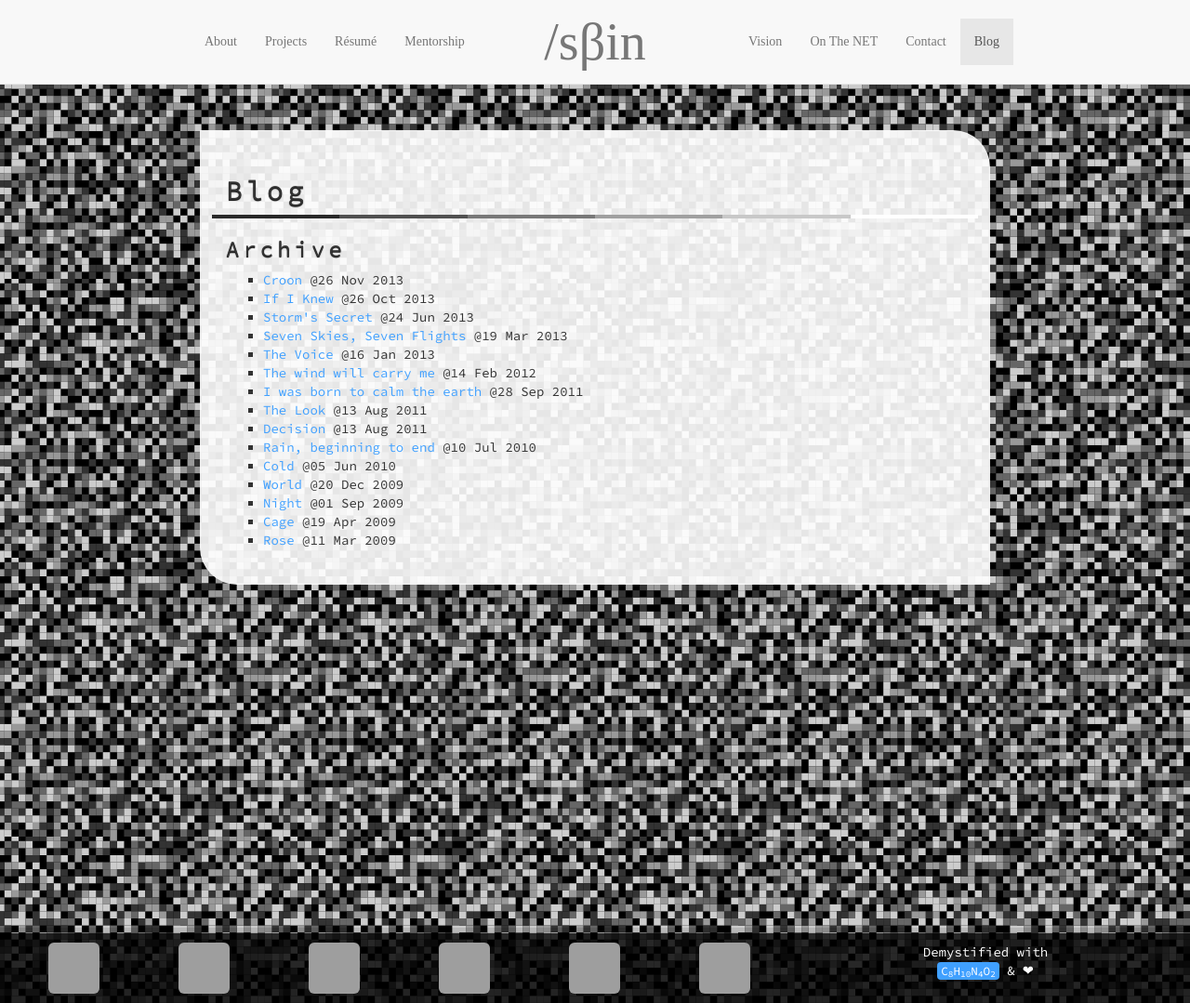
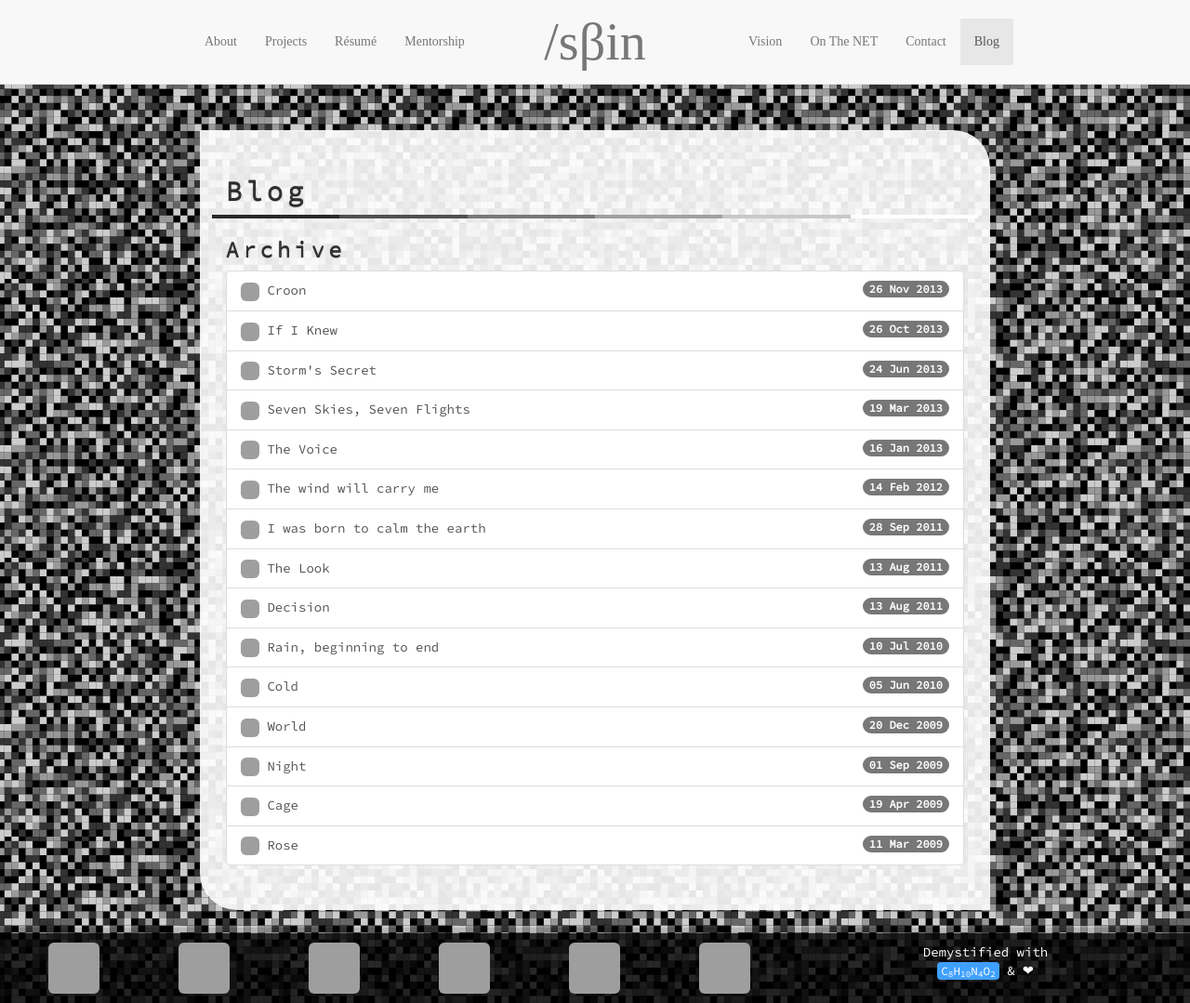
Before and after one commit to slashsBin/slashsBin.github.io, a Jekyll site: the page built from blog/index.html, in a window 1280 px wide and 1079 px high. Shown: the whole window at 93% size. Built offline with Jekyll 4.4.1, drawn with Linux system fonts in a browser that asks for light colours; nearby versions of some CDN libraries; some web fonts are replaced; grey boxes are pictures that could not be loaded.

Commit message:
Improve Blog & Posts GUI

```diff
--- a/_layouts/post.html
+++ b/_layouts/post.html
@@ -7,7 +7,7 @@ active: blog
 <div id="content" class="container-fluid container-fluid-fixed-width post">
 	<div class="row section">
 		<div class="col-xs-12">
-			<h2><a class="post-avatar" href="{{ post.url }}"><img class="img-rounded" src="http://www.gravatar.com/avatar/{{ page.header | md5 }}?s=40" /></a>{{ page.header }}</h2>
+			<h2><a class="post-avatar" href="{{ post.url }}"><img class="img-rounded" src="http://www.gravatar.com/avatar/{{ page.header | md5 }}?s=40&d=blank" /></a>{{ page.header }}</h2>
 			<div class="row companion">
 				<div class="col-xs-2"></div>
 				<div class="col-xs-2"></div>
--- a/_layouts/tsop.html
+++ b/_layouts/tsop.html
@@ -7,7 +7,7 @@ active: blog
 <div id="content" class="container-fluid container-fluid-fixed-width post">
 	<div class="row section">
 		<div class="col-xs-12">
-			<h2 class="persian"><a class="post-avatar" href="{{ post.url }}"><img class="img-rounded" src="http://www.gravatar.com/avatar/{{ page.header | md5 }}?s=40" /></a>{{ page.header }}</h2>
+			<h2 class="persian"><a class="post-avatar" href="{{ post.url }}"><img class="img-rounded" src="http://www.gravatar.com/avatar/{{ page.header | md5 }}?s=40&d=blank" /></a>{{ page.header }}</h2>
 			<div class="row companion">
 				<div class="col-xs-2"></div>
 				<div class="col-xs-2"></div>
--- a/blog/index.html
+++ b/blog/index.html
@@ -20,13 +20,15 @@ active: blog
 			</div>
 
 			<h3>Archive</h3>
-			<ul>
+			<div class="list-group">
 				{% for post in site.posts %}
-				<li>
-					<a href="{{ post.url }}">{{ post.title }}</a> @{{ post.date | date_to_string }}
-				</li>
+				<a class="list-group-item tt" href="{{ post.url }}" title="{{ post.header }}" data-toggle="tooltip">
+					<img class="img-rounded" src="http://www.gravatar.com/avatar/{{ post.header | md5 }}?s=20&d=blank" />
+					{{ post.title }}
+					<span class="badge">{{ post.date | date_to_string }}</span>
+				</a>
 				{% endfor %}
-			</ul>
+			</div>
 		</div>
 	</div>
 </div>
```
